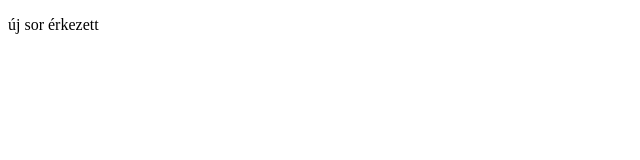
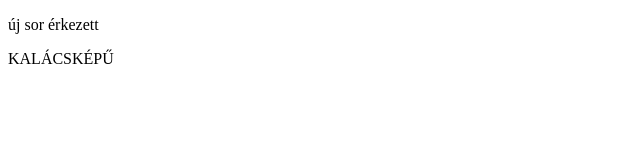
Before and after one commit to emoditibi/Ckik11csop1, a plain HTML site: page index.html in a window 1280 px wide. Shown: the whole page, without its empty margins (0-640 px from the left). Drawn offline with Linux system fonts and the light colour scheme.

Commit message:
Kalácsképű

```diff
--- a/index.html
+++ b/index.html
@@ -8,5 +8,6 @@
 </head>
 <body>
     <p>új sor érkezett</p>
+    <p>KALÁCSKÉPŰ</p>
 </body>
 </html>
```
